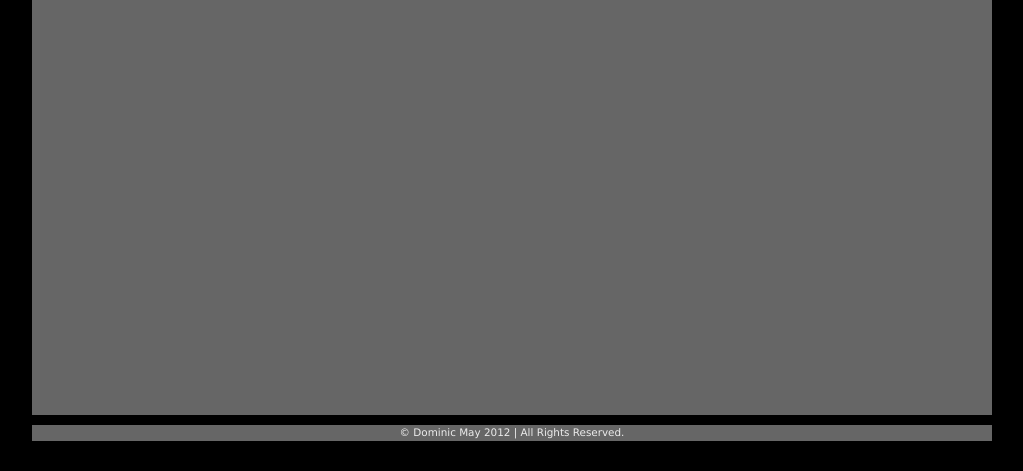
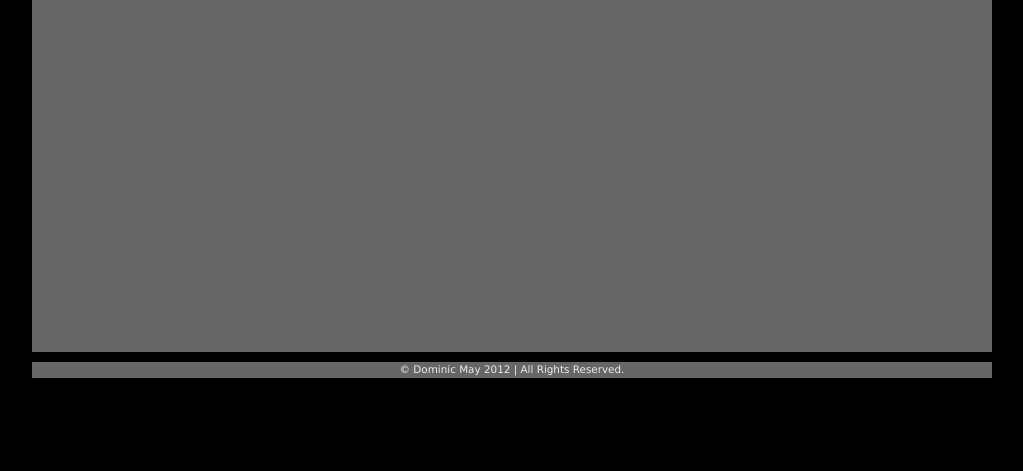
Before and after one commit to Mause/mause.github.com, a Jekyll site: the page built from index.html, in a window 1280 px wide. Shown: the part 485-956 px from the top of the page, without its empty margins (128-1151 px from the left). Built offline with Jekyll 4.4.1, drawn with Linux system fonts in a browser that asks for light colours; after the commit the page ends 900 px from its top, so only the background shows below that.

Commit message:
Changed the percentage height of #main from 100% to 93%

```diff
--- a/css/style.css
+++ b/css/style.css
@@ -25,7 +25,7 @@ a:hover {
 
 #main {
   width: 960px;
-  height: 100%;
+  height: 93%;
   margin: 0 auto;
   background: rgba(255, 255, 255, 0.4);
 }
```
